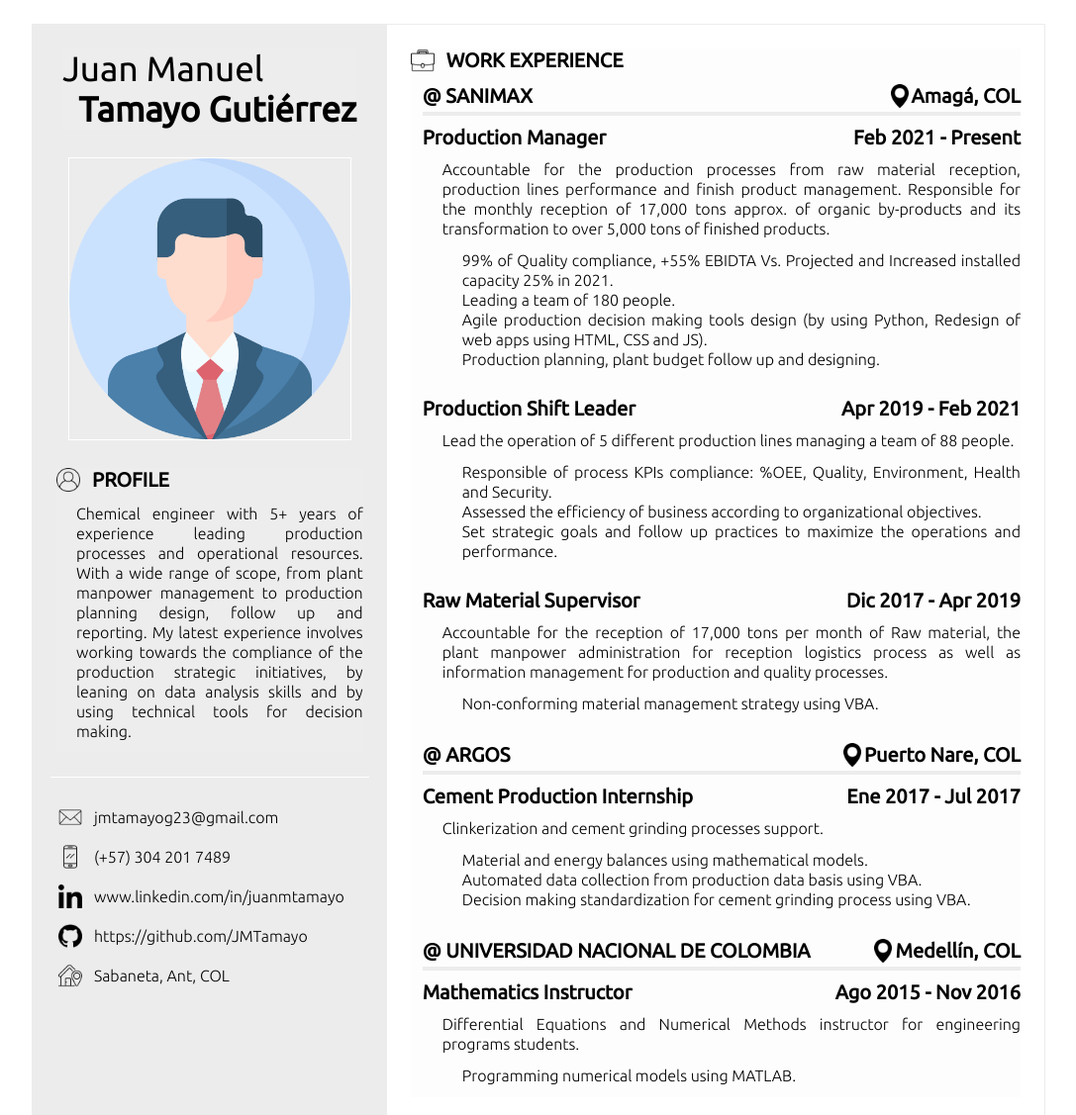
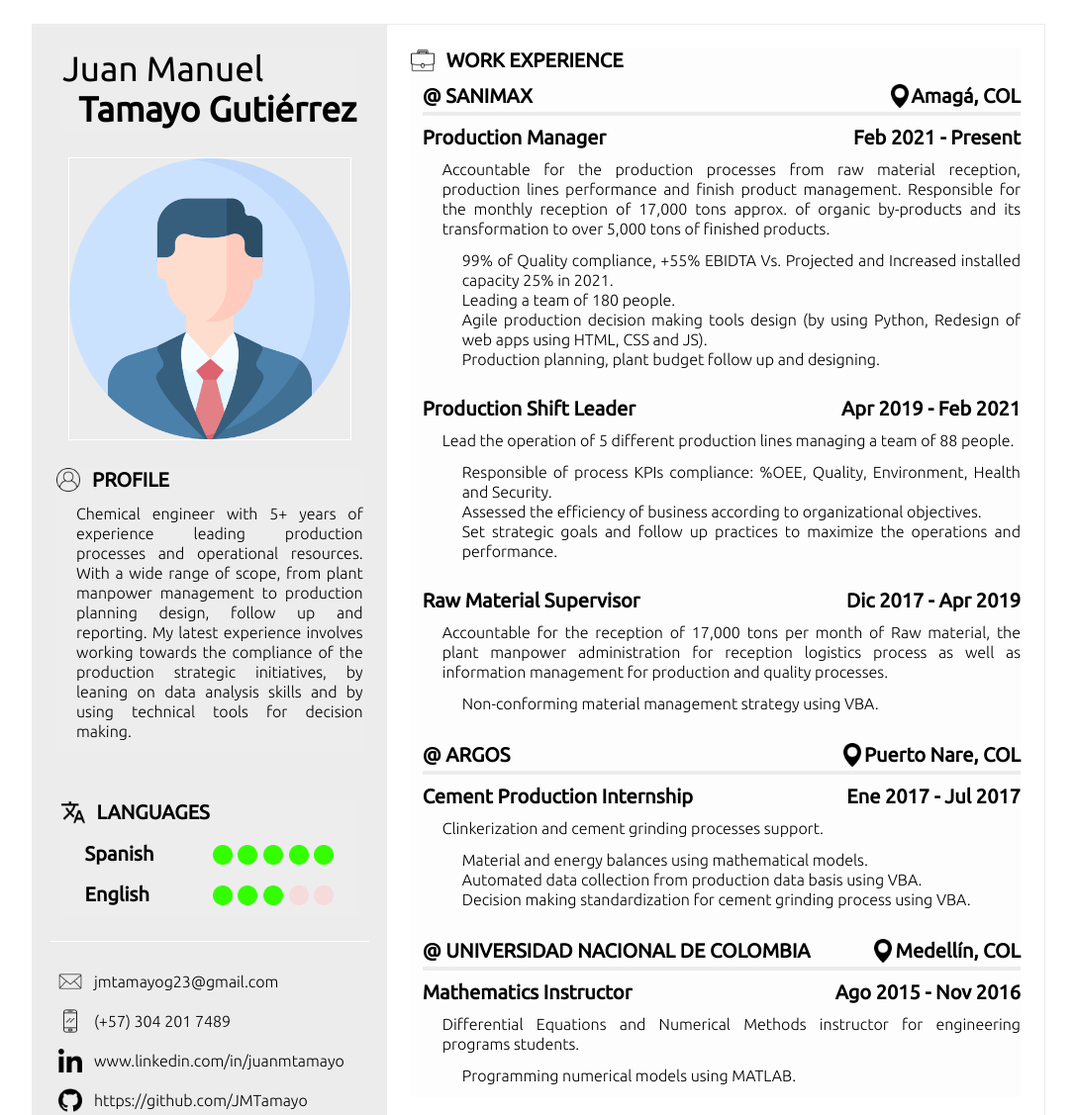
Before and after one commit to JMTamayo/CV, a plain HTML site: page index.html in a window 1280 px wide. Shown: the top 1127 px of the page at 99% size, without its empty margins (96-1183 px from the left). Drawn offline with Linux system fonts and the light colour scheme.

Commit message:
Adding languages section

```diff
--- a/css/styles.css
+++ b/css/styles.css
@@ -106,6 +106,11 @@ section.sec1_cont {
 
     }
 
+    #lang {
+        /*Box model:*/
+        width: 84%;
+    }
+
 div.sec1name_cont {
     /*Box model:*/
     padding:0 0 var(--small2-sz) 0;
@@ -169,6 +174,10 @@ div.sec3name-cont {
     display: flex;
     justify-content: space-between;
 }
+
+    #lang-lev {
+        padding: var(--small-sz) var(--big-sz);
+    }
 
 h3.sec3name {
     /*Font:*/
@@ -318,3 +327,9 @@ div.img-cont h3.sec3name {
     font-weight: lighter;
     text-align: center;
 }
+
+div.lang-box img {
+    /*Box model:*/
+    width: var(--normal2-sz);
+    margin: var(--border-sz)
+}
--- a/index.html
+++ b/index.html
@@ -26,6 +26,32 @@
                         <h2 class="sec1name">PROFILE</h2>
                     </div>
                     <p class="sec3des">Chemical engineer with 5+ years of experience leading production processes and operational resources. With a wide range of scope, from plant manpower management to production planning design, follow up and reporting. My latest experience involves working towards the compliance of the production strategic initiatives, by leaning on data analysis skills and by using technical tools for decision making.</p>
+                </section>
+                <section class="sec1_cont" id="lang">
+                    <div class="sec1name_cont">
+                        <img src="./img/languages.png" alt="_">
+                        <h2 class="sec1name">LANGUAGES</h2>
+                    </div>
+                    <div class="sec3name-cont" id="lang-lev">
+                        <h3 class="sec3name">Spanish</h3>
+                        <div class="lang-box">
+                            <img src="./img/green.png" alt="_">
+                            <img src="./img/green.png" alt="_">
+                            <img src="./img/green.png" alt="_">
+                            <img src="./img/green.png" alt="_">
+                            <img src="./img/green.png" alt="_">
+                        </div>
+                    </div>
+                    <div class="sec3name-cont" id="lang-lev">
+                        <h3 class="sec3name">English</h3>
+                        <div class="lang-box">
+                            <img src="./img/green.png" alt="_">
+                            <img src="./img/green.png" alt="_">
+                            <img src="./img/green.png" alt="_">
+                            <img src="./img/red.png" alt="_">
+                            <img src="./img/red.png" alt="_">
+                        </div>
+                    </div>
                 </section>
                 <section class="contact-cont">
                     <div class="contactinf-cont">
```
Also changed, not shown: img/green.png (added), img/languages.png (added), img/red.png (added), img/yellow.png (added).
